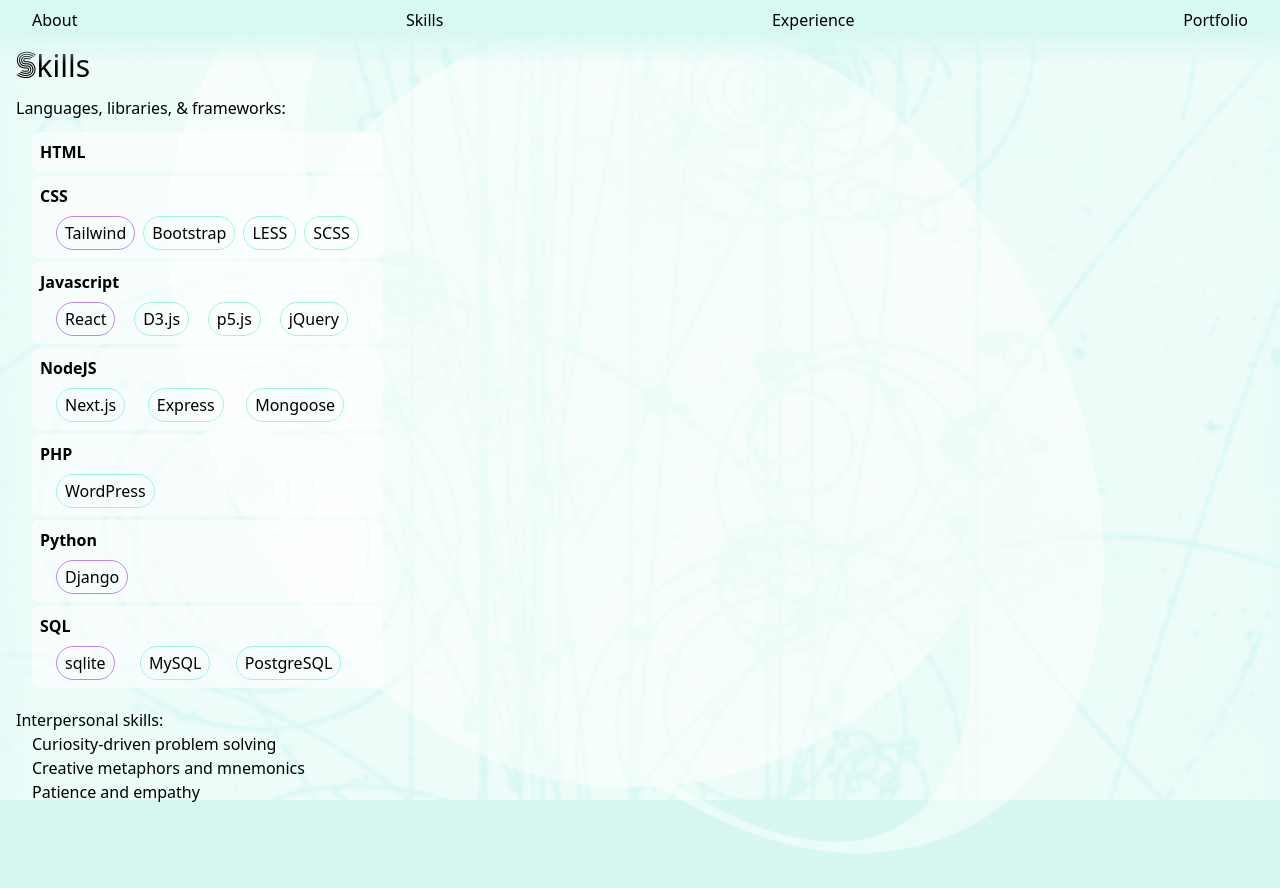
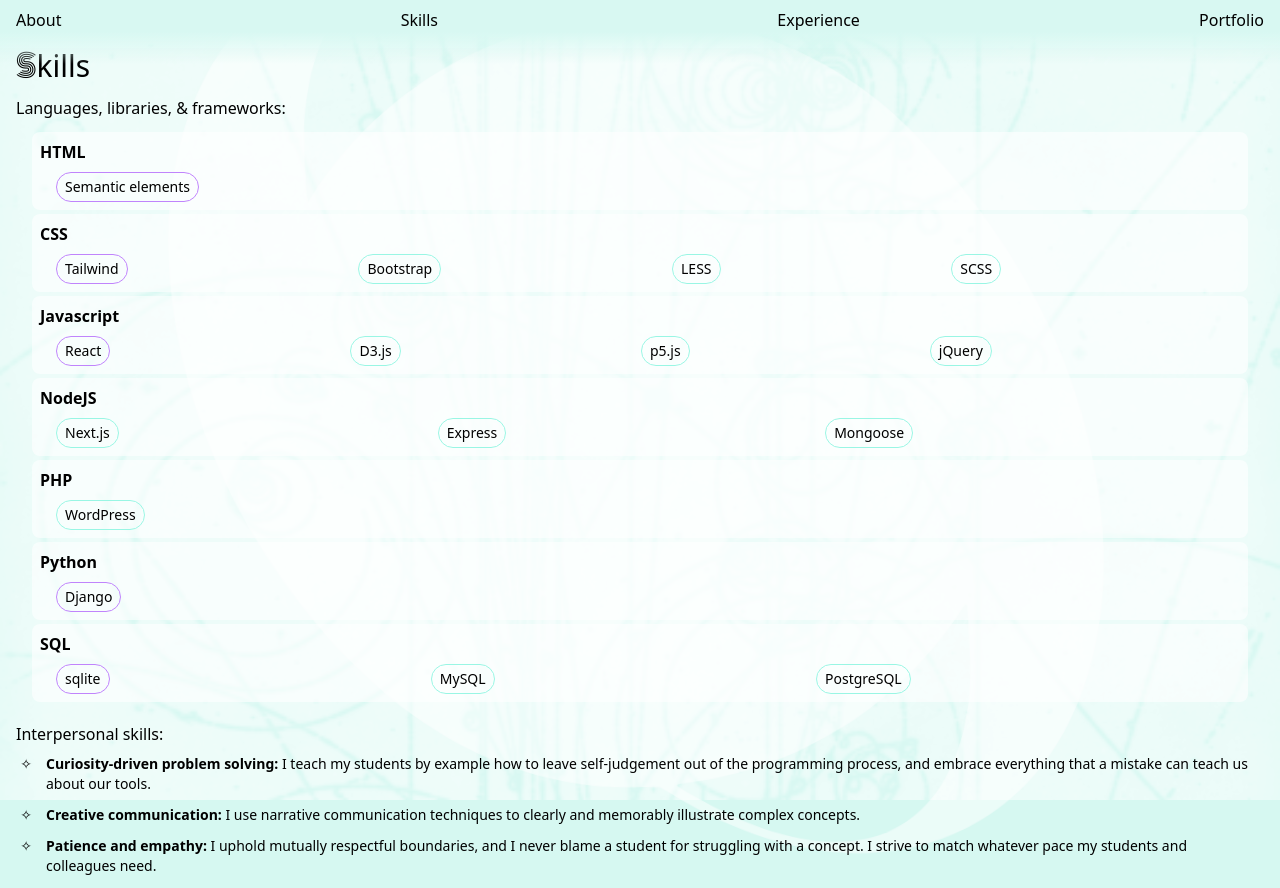
Before and after one commit to strangequarkk/sq_2023, a React (Vite) app in the folder sq-front/: page /skills in a window 1280 px wide. Before the commit the page ends 804 px from the top, so only its background shows below. Built offline with nearby package versions, Linux system fonts and the light colour scheme; a web font is replaced by a local one.

Commit message:
reworked skillItem subItem tailwind handling, styled interpersonal skill section, other minor style tweaks

```diff
--- a/sq-front/index.html
+++ b/sq-front/index.html
@@ -6,7 +6,10 @@
     <link rel="preconnect" href="https://fonts.googleapis.com">
 <link rel="preconnect" href="https://fonts.gstatic.com" crossorigin>
 <link href="https://fonts.googleapis.com/css2?family=Days+One&family=Monoton&family=Sintony:wght@400;700&family=Zen+Tokyo+Zoo&display=swap" rel="stylesheet">
-    <meta name="viewport" content="width=device-width, initial-scale=1.0" />
+    <meta name="viewport" content="height=device-height,
+    width=device-width, initial-scale=1.0,
+    minimum-scale=1.0, maximum-scale=1.0,
+    user-scalable=no, target-densitydpi=device-dpi"/>
 
     <title>Kae</title>
     <style>
--- a/sq-front/src/App.css
+++ b/sq-front/src/App.css
@@ -11,17 +11,8 @@
   font-family: "Monoton", Verdana, Geneva, Tahoma, sans-serif;
 }
 
-/* @keyframes logo-spin {
-  from {
-    transform: rotate(0deg);
-  }
-  to {
-    transform: rotate(360deg);
-  }
+#interpersonal-skills ul li {
+  list-style-type: '✧';
+  padding-left:1em;
+  margin-bottom:0.8em;
 }
-
-@media (prefers-reduced-motion: no-preference) {
-  a:nth-of-type(2) .logo {
-    animation: logo-spin infinite 20s linear;
-  }
-} */
--- a/sq-front/src/components/Skills.jsx
+++ b/sq-front/src/components/Skills.jsx
@@ -7,8 +7,10 @@
             <h2 className="font-heading text-3xl pb-3">Skills</h2>
             <article className="pb-4">
                 <h3 className="font-nav pb-3">Languages, libraries, &amp; frameworks:</h3>
-                <ul className="pl-4">
-                    <SkillItem skill="HTML" />
+                <ul className="px-4">
+                    <SkillItem skill="HTML" subItems={[
+                            {skill: "Semantic elements", builtWith: true }
+                        ]}/>
                     <SkillItem skill="CSS"
                         subItems={[
                             { skill: "Tailwind", builtWith: true },
@@ -45,12 +47,12 @@
                         ]} />
                 </ul>
             </article>
-            <article>
-                <h3 className="font-nav">Interpersonal skills:</h3>
-                <ul className="pl-4">
-                    <li>Curiosity-driven problem solving</li>
-                    <li>Creative metaphors and mnemonics</li>
-                    <li>Patience and empathy</li>
+            <article id="interpersonal-skills">
+                <h3 className="font-nav pb-2">Interpersonal skills:</h3>
+                <ul className="px-4 text-sm">
+                    <li><strong>Curiosity-driven problem solving:</strong> I teach my students by example how to leave self-judgement out of the programming process, and embrace everything that a mistake can teach us about our tools.</li>
+                    <li><strong>Creative communication: </strong>I use narrative communication techniques to clearly and memorably illustrate complex concepts.</li>
+                    <li><strong>Patience and empathy:</strong> I uphold mutually respectful boundaries, and I never blame a student for struggling with a concept. I strive to match whatever pace my students and colleagues need.</li>
                 </ul>
             </article>
         </section>
--- a/sq-front/src/components/ui/Navbar.jsx
+++ b/sq-front/src/components/ui/Navbar.jsx
@@ -4,7 +4,7 @@
 */
 export const Navbar = () => {
     return (
-        <nav className="navbar font-nav flex place-content-between py-2 px-4">
+        <nav className="navbar font-nav flex place-content-between py-2">
             <HashLink smooth to='/#about' className="nav-link">
                 About
             </HashLink>
--- a/sq-front/src/components/ui/SkillItem.jsx
+++ b/sq-front/src/components/ui/SkillItem.jsx
@@ -1,37 +1,71 @@
 import PropTypes from 'prop-types'
-import { useState} from 'react'
+import { useState, useEffect} from 'react'
 
 
 const SubItem = ({ skill, builtWith }) => {
-    const [infoClass, setInfoClass] = useState("hidden")
-    const [toolTipWidth, setToolTipWidth] = useState(" w-0 ")
-    const sparkleClasses = " after:content-['✧'] after:text-purple-400 before:content-['✧'] before:text-purple-400 block "
-    const toolTipClasses = " absolute -top-2/3 whitespace-nowrap rounded-full overflow-hidden left-2/3 text-sm transition-all duration-200 p-1 pr-1.5 " + sparkleClasses
+    const [isShown, setisShown] = useState(false)
 
-    const commonClasses = " border border-solid rounded-full py-1 px-2 text-center inline-block "
+    //breaking up the tailwind classes for legibility
+    const [toolTipStyles, setToolTipStyles] = useState({
+        position: "absolute -top-2/3 left-2/3",
+        animation: "transition-all duration-200",
+        decoration: "after:content-['✧'] after:text-purple-400 before:content-['✧'] before:text-purple-400 block",
+        text: "whitespace-nowrap text-sm",
+        border: "border border-solid border-purple-400 rounded-full",
+        background: "bg-white",
+        padding: "p-1 pr-1.5",
+        overflow: "overflow-hidden",
+        width: "w-0",
+        opacity: "opacity-0",
+        shadow: "",
+        zIndex: "",
+    })
+
+    const buildClassString = (styleObj) => {
+        return Object.values(styleObj).join(" ")
+    }
+
+    //toolTipClasses = toolTipStyles object collapsed into a string
+    const[toolTipClasses, setToolTipClasses] = useState(buildClassString(toolTipStyles))
+    const pClasses = "border border-solid rounded-full py-1 px-2 text-center inline-block"
 
 
     const handleClick = () => {
-        const toggledClass = infoClass === "invisible" ?
-            " visible border border-solid border-purple-400 shadow-xl bg-white z-10 "
-            : "invisible";
-        const toggledWidth = infoClass === "invisible" ? " w-60  " : " w-0 " ;
-        setToolTipWidth(toggledWidth)
-        setInfoClass(toggledClass)
+        const shownStyles = {
+            width: "w-60",
+            shadow: "shadow-xl",
+            zIndex: "z-10",
+            opacity: "opacity-100"
+        }
+
+        const hiddenStyles = {
+            width: "w-0",
+            opacity: "opacity-0",
+            shadow: "",
+            zIndex: "",
+        }
+
+        const toggledStyle = isShown ? hiddenStyles : shownStyles;
+
+        setToolTipStyles({...toolTipStyles, ...toggledStyle})
+        setisShown(!isShown)
     }
 
+    useEffect(()=>{ setToolTipClasses(buildClassString(toolTipStyles))}, [toolTipStyles])
 
 
+    const defaultItem = <li className= "grow" >
+        <p className={pClasses + " border-teal-200"}>{skill}</p>
+    </li>;
 
-    const defaultItem = <li className=" grow " >
-        <p className={commonClasses + " border-teal-200"}>{skill}</p>
-    </li>;
-    const specialItem = <li className="grow">
-        <p className={commonClasses + " border-purple-400 relative cursor-pointer"} onClick={handleClick}>{skill}
-            <span className={ infoClass + toolTipClasses + toolTipWidth}>This site was built with {skill}!</span>
+    const specialItem = <li className= "grow">
+        <p className={pClasses + " border-purple-400 relative cursor-pointer"} onClick={handleClick}>{skill}
+            <span className={ toolTipClasses}>This site was built with {skill}!</span>
             </p>
     </li>;
+
     const displayedItem = builtWith ? specialItem : defaultItem;
+
     return (
         <>{displayedItem}</>
 
@@ -47,7 +81,7 @@
     const subComponents = subItems.length ? subItems.map((item) => {
         return(<SubItem key={item.skill} {...item} />)
     }) : [];
-    const subList = subItems.length ? <ul className="flex flex-row flex-wrap justify-around gap-2 px-4">
+    const subList = subItems.length ? <ul className="flex flex-row text-sm font flex-wrap justify-around gap-2 px-4">
         {subComponents}
     </ul> : "";
     const styleClasses = subItems.length ? "font-bold mb-2" : "font-bold"
```
